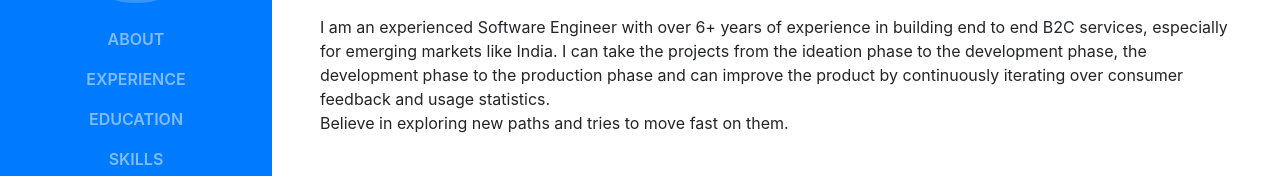
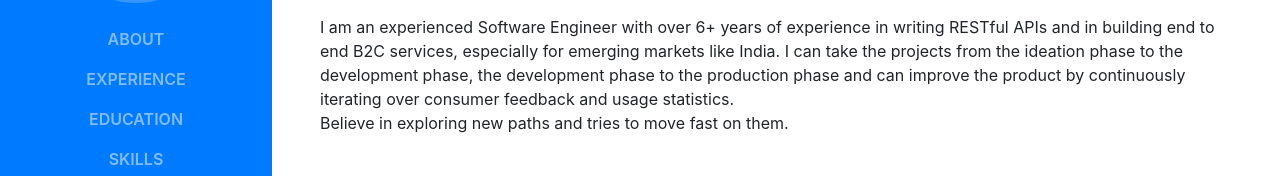
Before and after one commit to ankurrastogi09/ankurrastogi09.github.io, a website with bundled scripts: page index.html in a window 1280 px wide. Shown: the part 353-529 px from the top of the page. Built offline with nearby package versions, Linux system fonts and the light colour scheme; a web font is replaced by a local one.

Commit message:
Updating about section

```diff
--- a/index.html
+++ b/index.html
@@ -71,7 +71,7 @@
           <div class="subheading mb-5">I 2126 A, Chapin Apartments, 700 Health Sciences, Stony Brook, NY 11790 | (631) 542-3658
             <a href="mailto:name@email.com">ankurrastogi09@gmail.com</a>
           </div>
-          <p class="mb-5">I am an experienced Software Engineer with over 6+ years of experience in building end to end B2C services, especially for emerging markets like India. I can take the projects from the ideation phase to the development phase, the development phase to the production phase and can improve the product by continuously iterating over consumer feedback and usage statistics. <br />
+          <p class="mb-5">I am an experienced Software Engineer with over 6+ years of experience in writing RESTful APIs and in building end to end B2C services, especially for emerging markets like India. I can take the projects from the ideation phase to the development phase, the development phase to the production phase and can improve the product by continuously iterating over consumer feedback and usage statistics. <br />
           Believe in exploring new paths and tries to move fast on them.</p>
           <ul class="list-inline list-social-icons mb-0">
             <li class="list-inline-item">
```
